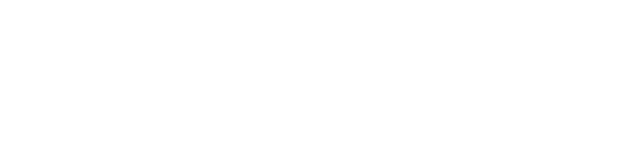
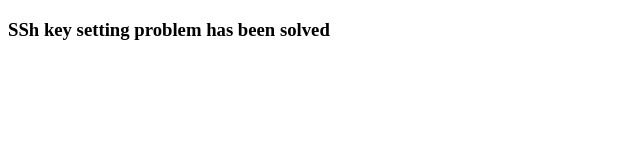
Before and after one commit to bdshakhawat/phrespractice, a plain HTML site: page index.html in a window 1280 px wide. Shown: the whole page, without its empty margins (0-640 px from the left). Drawn offline with Linux system fonts and the light colour scheme.

Commit message:
correction comit

```diff
--- a/index.html
+++ b/index.html
@@ -8,6 +8,7 @@
     <link rel="stylesheet" href="style.css">
 </head>
 <body>
+    <h3>SSh key setting problem has been solved</h3>
 
 </body>
 </html>
```
